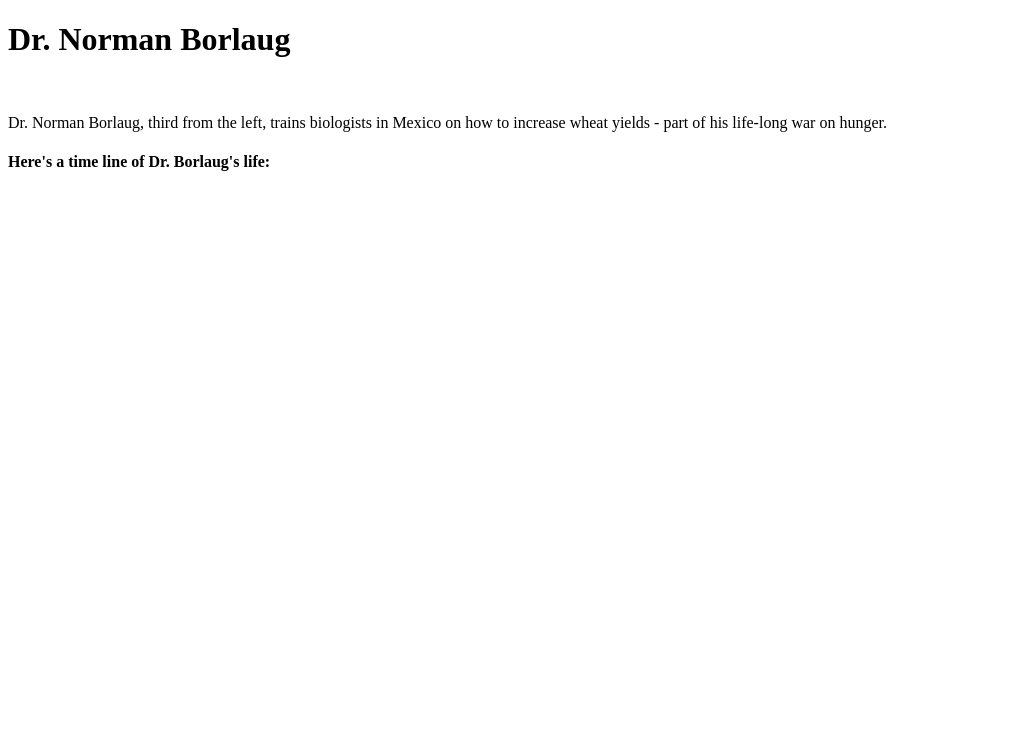
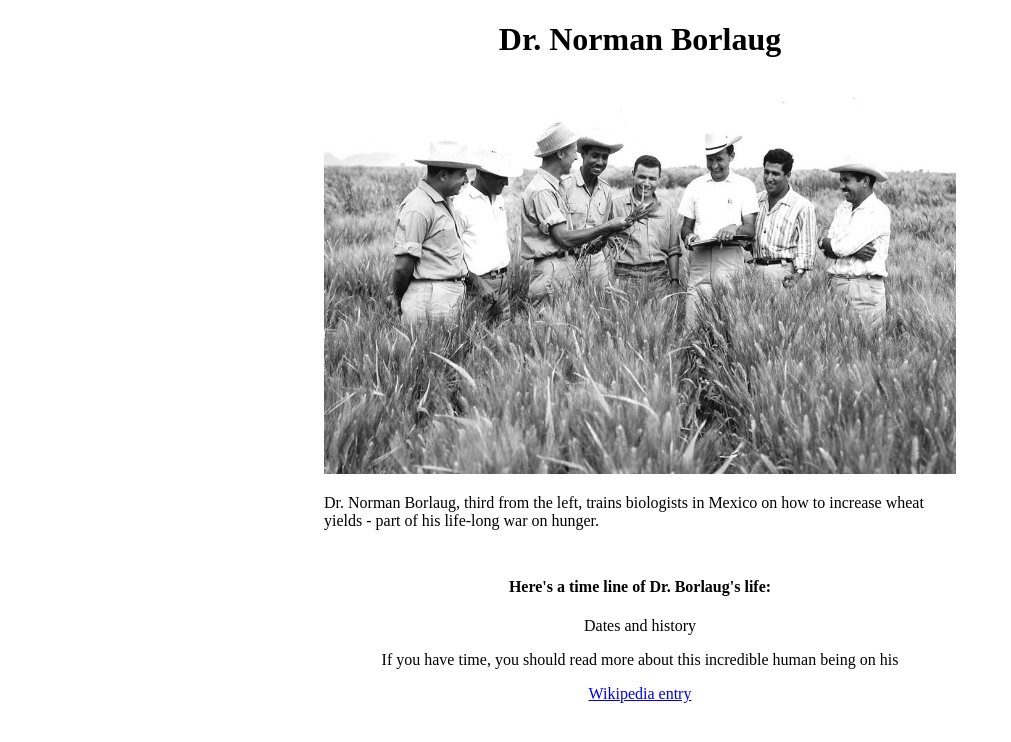
Before and after one commit to Shadrackssien/Sunga-Shadrack, a plain HTML site: page Tribute.html in a window 1280 px wide. Shown: the whole page, without its empty margins (0-1011 px from the left). Drawn offline with Linux system fonts and the light colour scheme.

Commit message:
Done steps 7-9

```diff
--- a/Tribute.html
+++ b/Tribute.html
@@ -4,13 +4,14 @@
     <meta charset="UTF-8">
     <meta http-equiv="X-UA-Compatible" content="IE=edge">
     <meta name="viewport" content="width=device-width, initial-scale=1.0">
+    <link rel="stylesheet" href="style.css">
     <title>Document</title>
 </head>
 <body>
     <main id="main">
         <h1 id="title">Dr. Norman Borlaug</h1>
         <div id = "img-div">
-            <img id = "image" src="" alt="">
+            <img id = "image" src="tribute-image1.jpg" alt="">
             <p id = "img-caption">
                 Dr. Norman Borlaug, third from the left, trains biologists in Mexico on how to increase wheat yields - part of his life-long war on hunger.
             </p>
@@ -19,6 +20,15 @@
             <h4 id = "tribute-info">Here's a time line of Dr. Borlaug's life:</h4>
         </div>
 
+        <div id="dates">
+            <P>Dates and history</P>
+        </div>
+
+        <div id="text-link">
+            <p >If you have time, you should read more about this incredible human being on his</p>
+            <a id="tribute-link" href="https://en.wikipedia.org/wiki/Norman_Borlaug" target="_blank">Wikipedia entry</a>
+        </div>
+
 
 
     </main>
--- /dev/null
+++ b/style.css
@@ -0,0 +1,29 @@
+
+
+#title{
+
+    text-align: center;
+}
+
+#img-div{
+    margin: auto;
+    width: 50%;
+    padding: 10px;
+}
+
+#image{
+    max-width: 100%;
+    height: auto;
+}
+
+#tribute-info{
+    text-align: center;
+}
+
+#text-link{
+    text-align: center;
+}
+
+#dates{
+    text-align: center;
+}
```
Also changed, not shown: tribute-image1.jpg (added), 1 other file.
